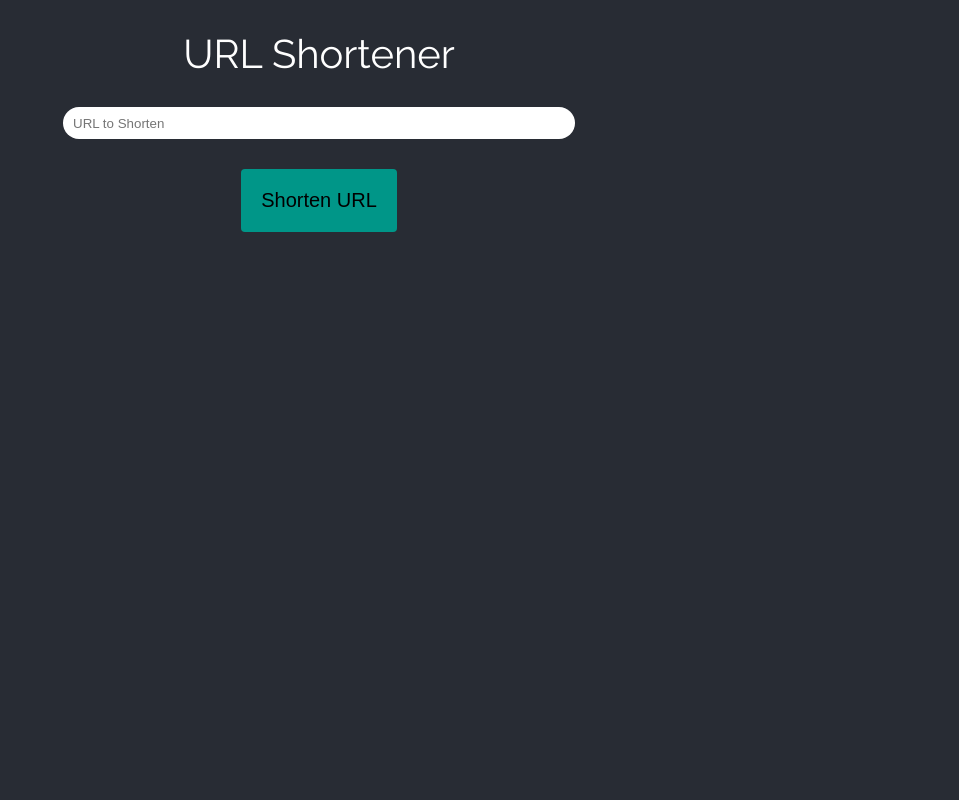
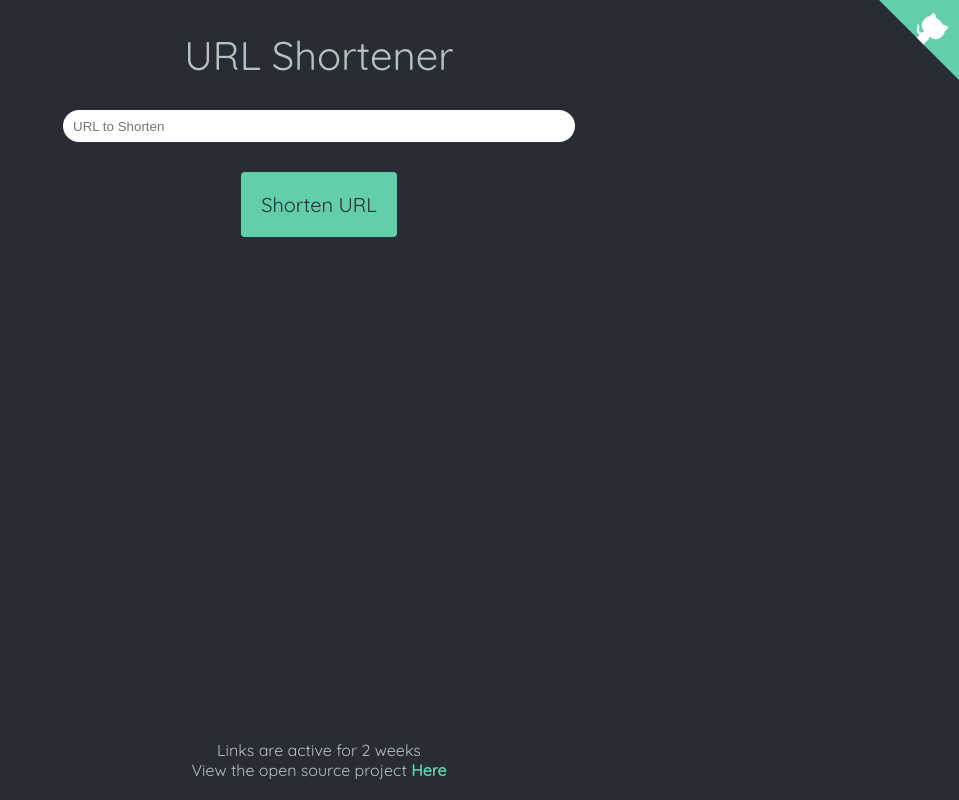
Before and after one commit to justinkunz/UrlShortener, a website: page public/index.html in a window 1280 px wide. Shown: the whole page, without its empty margins (321-1280 px from the left). Drawn offline with nearby package versions, Linux system fonts and the light colour scheme; some packages are replaced by stand-ins of ours; a script that the page names is missing.

Commit message:
style updates :

```diff
--- /dev/null
+++ b/public/assets/github-corner.css
@@ -0,0 +1,25 @@
+.github-corner:hover .octo-arm {
+  animation: octocat-wave 560ms ease-in-out;
+}
+@keyframes octocat-wave {
+  0%,
+  100% {
+    transform: rotate(0);
+  }
+  20%,
+  60% {
+    transform: rotate(-25deg);
+  }
+  40%,
+  80% {
+    transform: rotate(10deg);
+  }
+}
+@media (max-width: 500px) {
+  .github-corner:hover .octo-arm {
+    animation: none;
+  }
+  .github-corner .octo-arm {
+    animation: octocat-wave 560ms ease-in-out;
+  }
+}
--- a/public/assets/style.css
+++ b/public/assets/style.css
@@ -1,10 +1,17 @@
+body {
+  text-align: center;
+  background-color: #282c34;
+  font-family: "Quicksand", sans-serif;
+}
+
 .shrt-btn {
   font-size: 20px;
   border-radius: 4px;
-  color: black;
+  color: #292c34;
   padding: 20px;
-  background-color: #009688;
+  background-color: #63ceaa;
   border: none;
+  font-family: "Quicksand", sans-serif;
 }
 
 .shrt-inpt {
@@ -18,7 +25,7 @@
 
 .app-title {
   display: block;
-  color: white;
+  color: #b8c1be;
   font-size: 40px;
   font-weight: 100;
   margin: 30px 0;
@@ -31,8 +38,17 @@
 .shrt-btn-cont {
   margin-top: 30px;
 }
-body {
-  text-align: center;
-  background-color: #282c34;
-  font-family: "Raleway", sans-serif;
+
+.footer {
+  color: #b8c1be;
+  position: absolute;
+  bottom: 20px;
+  left: 0;
+  right: 0;
 }
+
+.project-link {
+  text-decoration: none;
+  color: #63ceaa;
+  font-weight: 900;
+}
--- a/public/index.html
+++ b/public/index.html
@@ -4,7 +4,7 @@
     <meta charset="UTF-8" />
     <meta name="viewport" content="width=device-width, initial-scale=1.0" />
     <link
-      href="https://fonts.googleapis.com/css?family=Raleway&display=swap"
+      href="https://fonts.googleapis.com/css?family=Baloo+2|Press+Start+2P|Quicksand|Raleway&display=swap"
       rel="stylesheet"
     />
     <script src="https://cdn.jsdelivr.net/npm/sweetalert2@9"></script>
@@ -14,16 +14,63 @@
       crossorigin="anonymous"
     ></script>
     <link rel="stylesheet" href="./assets/style.css" />
+    <link rel="stylesheet" href="./assets/github-corner.css" />
     <link rel="icon" type="image/png" href="assets/shrink-url.png" />
     <title>lnkr.pw | URL Shortener</title>
   </head>
 
   <body>
     <div class="app">
-      <div class="app-title">URL Shortener</div>
-      <input class="shrt-inpt" placeholder="URL to Shorten" />
-      <div class="shrt-btn-cont">
-        <button class="shrt-btn">Shorten URL</button>
+      <!-- Github Corner -->
+      <div class="github-corner-container">
+        <a
+          href="https://github.com/justinkunz/UrlShortener"
+          class="github-corner"
+          target="_blank"
+          aria-label="View source on GitHub"
+          ><svg
+            width="80"
+            height="80"
+            viewBox="0 0 250 250"
+            style="fill:#64CEAA; color:#fff; position: absolute; top: 0; border: 0; right: 0;"
+            aria-hidden="true"
+          >
+            <path d="M0,0 L115,115 L130,115 L142,142 L250,250 L250,0 Z"></path>
+            <path
+              d="M128.3,109.0 C113.8,99.7 119.0,89.6 119.0,89.6 C122.0,82.7 120.5,78.6 120.5,78.6 C119.2,72.0 123.4,76.3 123.4,76.3 C127.3,80.9 125.5,87.3 125.5,87.3 C122.9,97.6 130.6,101.9 134.4,103.2"
+              fill="currentColor"
+              style="transform-origin: 130px 106px;"
+              class="octo-arm"
+            ></path>
+            <path
+              d="M115.0,115.0 C114.9,115.1 118.7,116.5 119.8,115.4 L133.7,101.6 C136.9,99.2 139.9,98.4 142.2,98.6 C133.8,88.0 127.5,74.4 143.8,58.0 C148.5,53.4 154.0,51.2 159.7,51.0 C160.3,49.4 163.2,43.6 171.4,40.1 C171.4,40.1 176.1,42.5 178.8,56.2 C183.1,58.6 187.2,61.8 190.9,65.4 C194.5,69.0 197.7,73.2 200.1,77.6 C213.8,80.2 216.3,84.9 216.3,84.9 C212.7,93.1 206.9,96.0 205.4,96.6 C205.1,102.4 203.0,107.8 198.3,112.5 C181.9,128.9 168.3,122.5 157.7,114.1 C157.9,116.9 156.7,120.9 152.7,124.9 L141.0,136.5 C139.8,137.7 141.6,141.9 141.8,141.8 Z"
+              fill="currentColor"
+              class="octo-body"
+            ></path></svg
+        ></a>
+      </div>
+
+      <!-- Main Content -->
+      <div class="container">
+        <div class="app-title">URL Shortener</div>
+        <input class="shrt-inpt" placeholder="URL to Shorten" />
+        <div class="shrt-btn-cont">
+          <button class="shrt-btn">Shorten URL</button>
+        </div>
+      </div>
+
+      <!-- Footer -->
+      <div class="footer">
+        <div>Links are active for 2 weeks</div>
+        <div>
+          View the open source project
+          <a
+            class="project-link"
+            href="https://github.com/justinkunz/UrlShortener"
+            target="_blank"
+            >Here</a
+          >
+        </div>
       </div>
     </div>
     <script src="./assets/main.js"></script>
```
